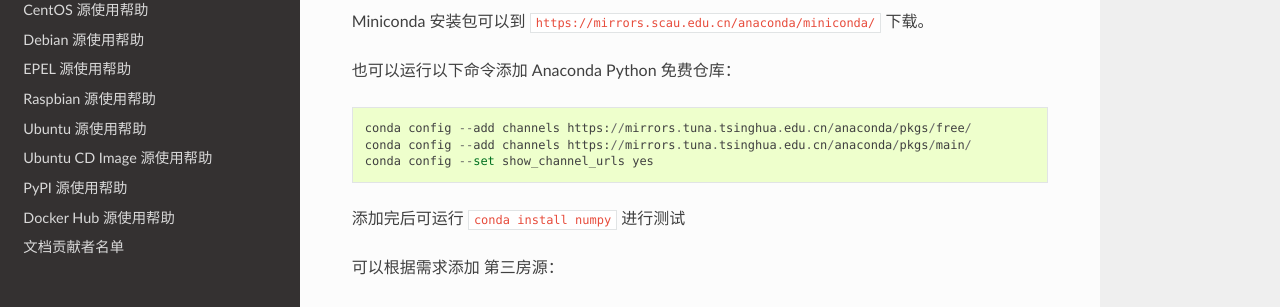
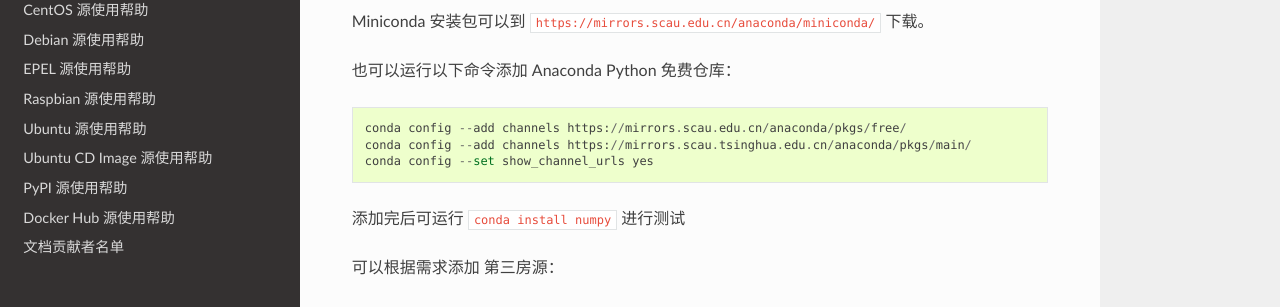
Before and after one commit to SCAULUG/Mirrors-Help, a Sphinx documentation site: the page built from source/anaconda.rst, in a window 1280 px wide and 900 px high, scrolled down 509 px. Shown: the part 139-446 px from the top of the window. Built offline with Sphinx 7.4.7 and the Read the Docs theme 2.0.0, drawn with Linux system fonts in a browser that asks for light colours; some of the changed lines change nothing that is shown.

Commit message:
add the anaconda use help

```diff
--- a/source/anaconda.rst
+++ b/source/anaconda.rst
@@ -27,8 +27,8 @@ Miniconda 安装包可以到 ``https://mirrors.scau.edu.cn/anaconda/miniconda/``
 
 ::
 
-   conda config --add channels https://mirrors.tuna.tsinghua.edu.cn/anaconda/pkgs/free/
-   conda config --add channels https://mirrors.tuna.tsinghua.edu.cn/anaconda/pkgs/main/
+   conda config --add channels https://mirrors.scau.edu.cn/anaconda/pkgs/free/
+   conda config --add channels https://mirrors.scau.tsinghua.edu.cn/anaconda/pkgs/main/
    conda config --set show_channel_urls yes
 
 
```
